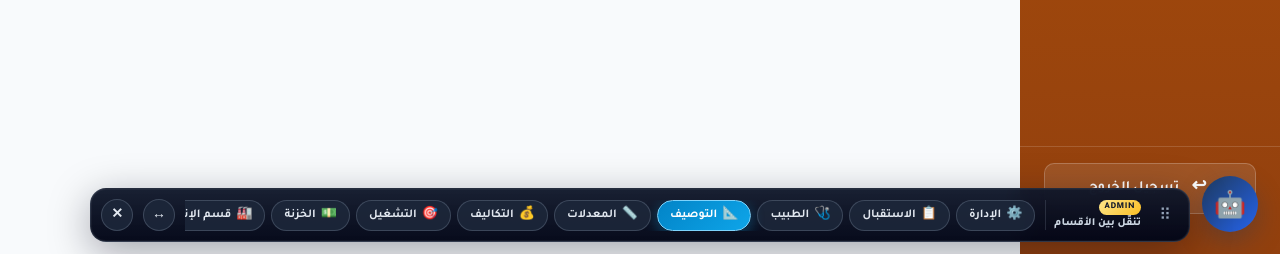
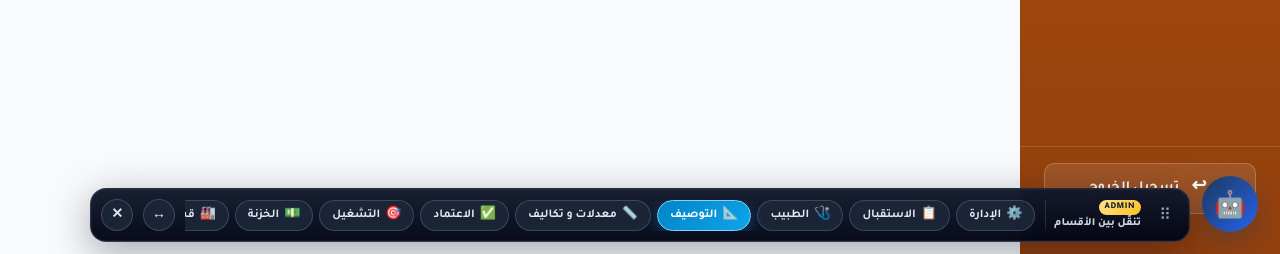
Before and after one commit to Refaat1942/pros, a Laravel app: page /spec/spec in a window 1280 px wide. Shown: the part 546-800 px from the top of the page. Run offline with Laravel 10, Linux system fonts and the light colour scheme; a user stored in the database is signed in; data comes from the database, SQL or seed files in the repository; data that the repository does not hold is empty; parts of the project's set-up code (start-up, migrations or seed data) failed here and were passed over.

Commit message:
Rename admin nav bar: adjustments and costing button labels
- المعدلات → معدلات و تكاليف
- التكاليف → الاعتماد (with matching icon)

Co-authored-by: Ahmed Refaat <Refaat1942@users.noreply.github.com>

```diff
--- a/config/dev-role-switcher.php
+++ b/config/dev-role-switcher.php
@@ -10,8 +10,8 @@ return [
         'reception' => ['label' => 'الاستقبال', 'route' => 'reception.dashboard'],
         'doctor' => ['label' => 'الطبيب', 'route' => 'doctor.dashboard'],
         'spec' => ['label' => 'التوصيف', 'route' => 'spec.dashboard'],
-        'adjustments' => ['label' => 'المعدلات', 'route' => 'adjustments.dashboard'],
-        'costing' => ['label' => 'التكاليف', 'route' => 'costing.dashboard'],
+        'adjustments' => ['label' => 'معدلات و تكاليف', 'route' => 'adjustments.dashboard'],
+        'costing' => ['label' => 'الاعتماد', 'route' => 'costing.dashboard'],
         'operations' => ['label' => 'التشغيل', 'route' => 'operations.dashboard'],
         'cashier' => ['label' => 'الخزنة', 'route' => 'cashier.dashboard'],
         'workshop' => ['label' => 'قسم الإنتاج', 'route' => 'workshop.dashboard'],
--- a/resources/views/partials/dev-role-switcher.blade.php
+++ b/resources/views/partials/dev-role-switcher.blade.php
@@ -7,7 +7,7 @@
         'doctor'      => '🩺',
         'spec'        => '📐',
         'adjustments' => '📏',
-        'costing'     => '💰',
+        'costing'     => '✅',
         'operations'  => '🎯',
         'cashier'     => '💵',
         'workshop'    => '🏭',
```
